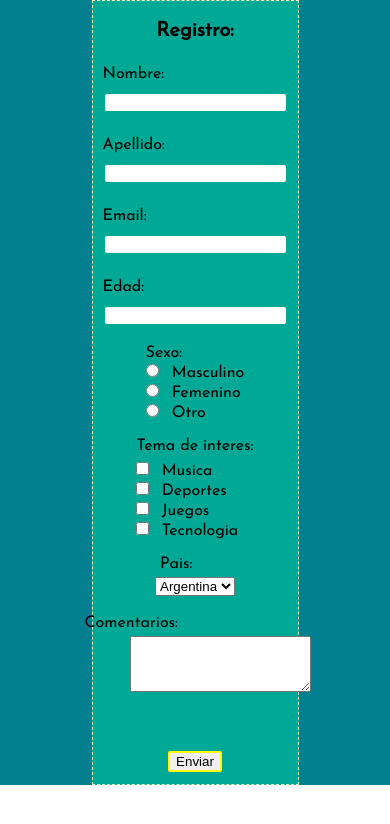
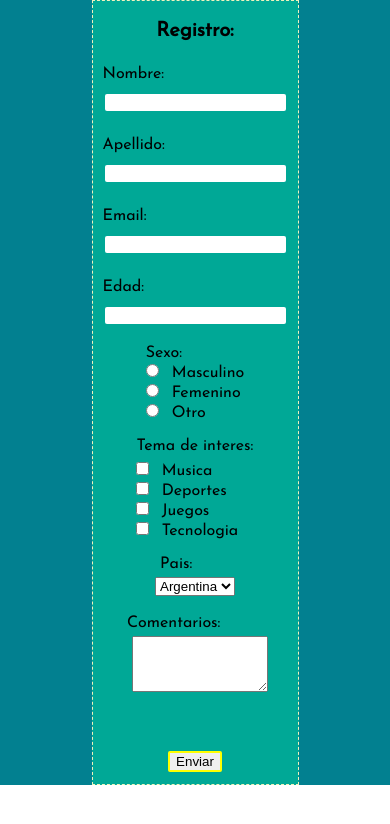
Before and after one commit to faustoazzaretti/lppa-parcial-1, a plain HTML site: page index.html in a window 390 px wide. Drawn offline with nearby package versions, Linux system fonts and the light colour scheme; a web font is replaced by a local one.

Commit message:
Change comment class on mdqry

```diff
--- a/css/style.css
+++ b/css/style.css
@@ -97,10 +97,10 @@
         border: 2px solid yellow;
     }
     .comments textarea {
-        display: flex;
         height: 50px;
+        width: 130px;
         color: blue;
         justify-content: center;
-        margin-left: 50px;
+        margin-left: 10px;
     }
 }
--- a/index.html
+++ b/index.html
@@ -80,7 +80,7 @@
                     </div>
                     <div class="comments">
                         <label>Comentarios:</label>
-                        <textarea id="comentarios" rows="2" cols="20"></textarea>
+                        <textarea id="comentarios" rows="2" cols="15"></textarea>
                         <p id="comentariosError" class="error"></p>
                     </div>
                     <button id="enviar" type="submit" onclick='return enviarFormulario();'>Enviar</button>
```
